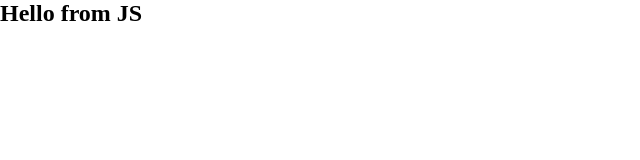
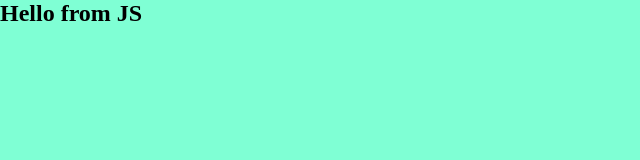
Before and after one commit to Konstantin1507/GIT-practice, a plain HTML site: page index.html in a window 1280 px wide. Shown: the whole page, without its empty margins (0-640 px from the left). Drawn offline with Linux system fonts and the light colour scheme.

Commit message:
created style css

```diff
--- a/index.html
+++ b/index.html
@@ -5,12 +5,7 @@
     <meta http-equiv="X-UA-Compatible" content="IE=edge" />
     <meta name="viewport" content="width=device-width, initial-scale=1.0" />
     <title>git-practice</title>
-    <style>
-      * {
-        margin: 0;
-        padding: 0;
-      }
-    </style>
+    <link rel="stylesheet" href="style.css" />
   </head>
   <body>
     <h1>Hello, Git</h1>
--- /dev/null
+++ b/style.css
@@ -0,0 +1,7 @@
+* {
+  margin: 0;
+  padding: 0;
+}
+body {
+  background-color: aquamarine;
+}
```
